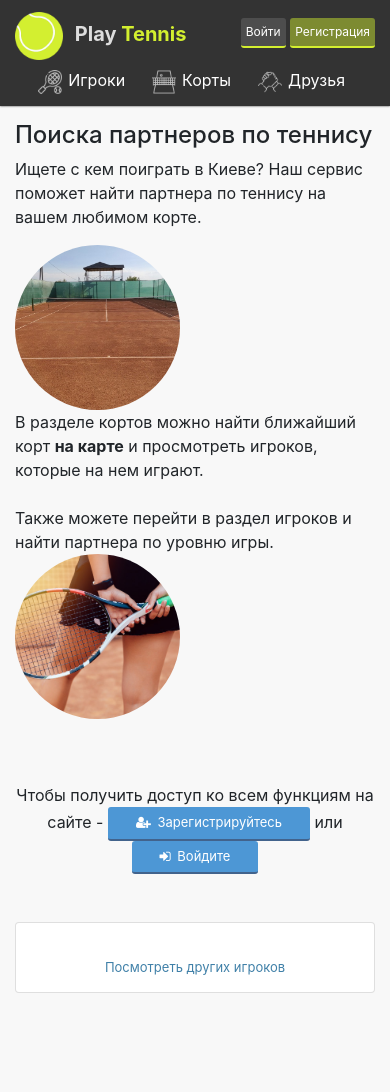
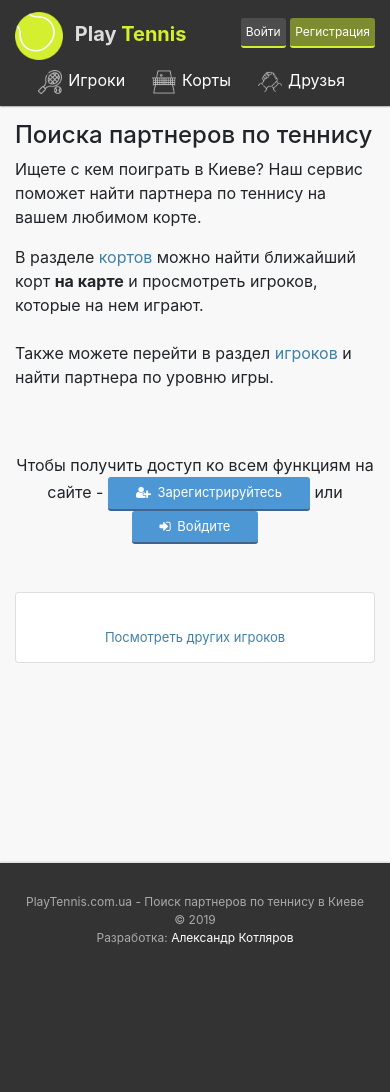
Before and after one commit to AlexKotl/tennis-friends, a Django app: page / in a window 390 px wide. Shown: the top 1092 px of the page. Run offline with Django 3.2, Linux system fonts and the light colour scheme; data that the repository does not hold is empty; style sheets or scripts are compiled from the project's sources; some libraries are stand-ins or nearby versions.

Commit message:
homepage few adjustments

```diff
--- a/app/templates/homepage.html
+++ b/app/templates/homepage.html
@@ -17,21 +17,21 @@
             <h2>Поиска партнеров по теннису</h2>
             <p>Ищете с кем поиграть в Киеве? Наш сервис поможет найти партнера по теннису на вашем любимом корте.</p>
             <div class="row">
-                <div class="col-sm-3 col-6">
+                <div class="col-sm-3 col-6 d-none d-sm-block">
                     <a href="{% url 'courts' %}">
                         <div class="background-image circle" style="background-image: url('{% static 'images/blank-court.jpg' %}')"></div>
                     </a>
                 </div>
                 <div class="col-sm-9 justify-content-center align-self-center">
-                    В разделе кортов можно найти ближайший корт <b>на карте</b> и просмотреть игроков, которые на нем играют.
+                    В разделе <a href="{% url 'courts' %}">кортов</a> можно найти ближайший корт <b>на карте</b> и просмотреть игроков, которые на нем играют.
                 </div>
             </div>
             <br>
             <div class="row">
                 <div class="col-sm-9 justify-content-center align-self-center">
-                    Также можете перейти в раздел игроков и найти партнера по уровню игры.
+                    Также можете перейти в раздел <a href="{% url 'courts' %}">игроков</a> и найти партнера по уровню игры.
                 </div>
-                <div class="col-sm-3 col-6">
+                <div class="col-sm-3 col-6 d-none d-sm-block">
                     <a href="{% url 'players' %}">
                         <div class="background-image circle" style="background-image: url('{% static 'images/player-girl.jpg' %}')"></div>
                     </a>
```
